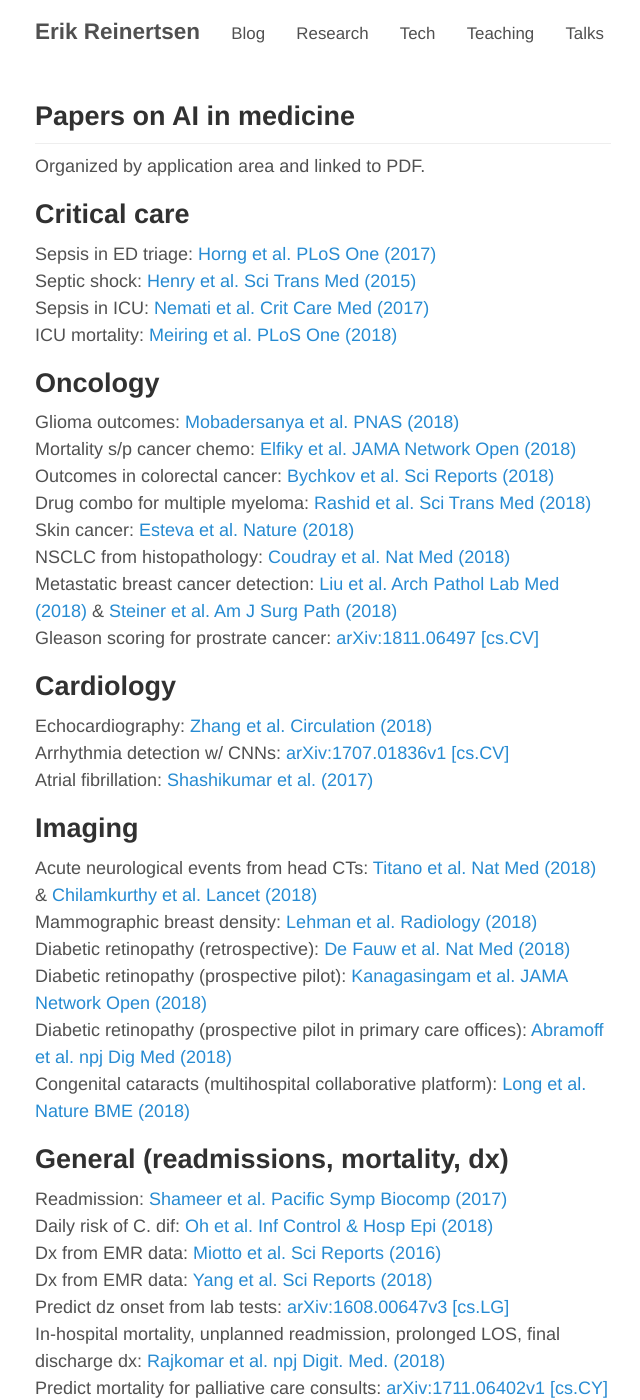
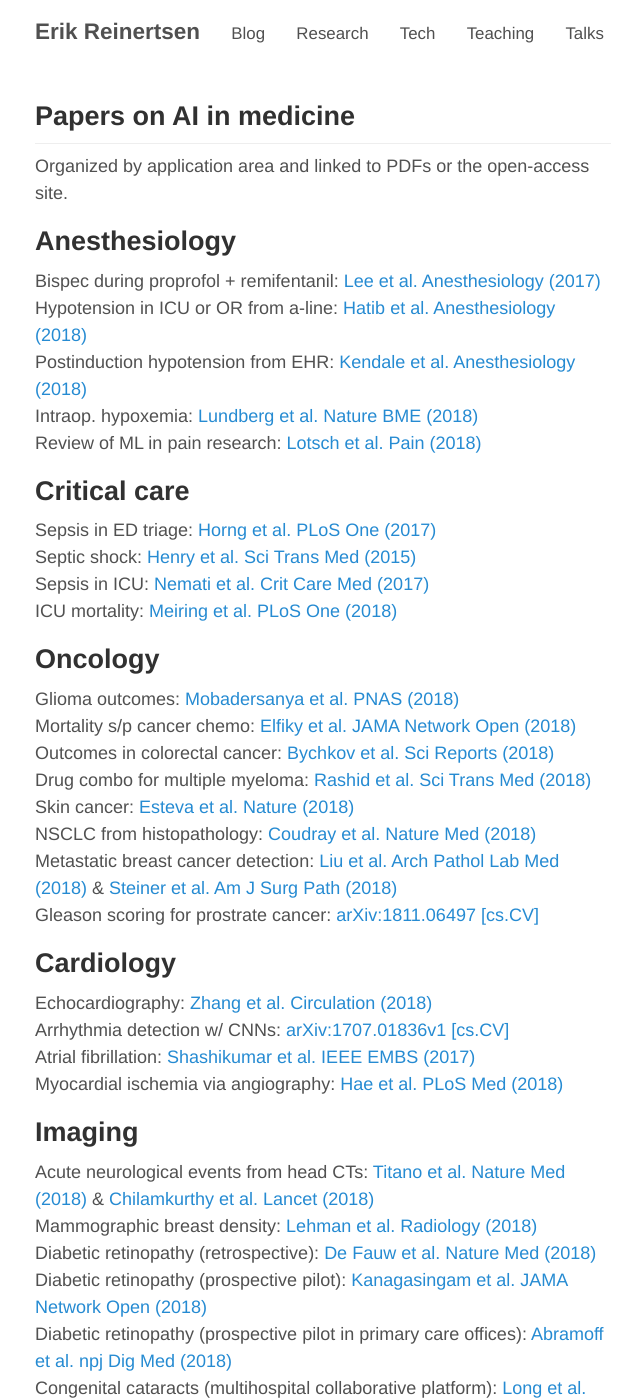
Before and after one commit to erikr/erikr.github.io, a Jekyll site: the page built from _posts/2018-08-03-AI-medicine-papers.md, in a window 1280 px wide and 1400 px high. Shown: the whole window, without its empty margins (317-957 px from the left). Built offline with Jekyll 4.4.1, drawn with Linux system fonts in a browser that asks for light colours; nearby versions of some CDN libraries; some of the changed text lies outside the part shown.

Commit message:
Update 2018-08-03-AI-medicine-papers.md
added anesthesia papers plus few more in other areas

```diff
--- a/_posts/2018-08-03-AI-medicine-papers.md
+++ b/_posts/2018-08-03-AI-medicine-papers.md
@@ -4,7 +4,15 @@
 tags: medicine
 ---
 
-Organized by application area and linked to PDF.
+Organized by application area and linked to PDFs or the open-access site.
+
+
+## Anesthesiology
+Bispec during proprofol + remifentanil: [Lee et al. Anesthesiology (2017)](/papers/lee.pdf)
+Hypotension in ICU or OR from a-line: [Hatib et al. Anesthesiology (2018)](/papers/hatib.pdf)
+Postinduction hypotension from EHR: [Kendale et al. Anesthesiology (2018)](/papers/kendale.pdf)
+Intraop. hypoxemia: [Lundberg et al. Nature BME (2018)](/papers/lundberg.pdf)
+Review of ML in pain research: [Lotsch et al. Pain (2018)](/papers/lotsch.pdf)
 
 
 ## Critical care
@@ -14,29 +22,33 @@
 Sepsis in ICU: [Nemati et al. Crit Care Med (2017)](/papers/nemati.pdf)
 ICU mortality: [Meiring et al. PLoS One (2018)](/papers/meiring.pdf)
 
+
 ## Oncology
 Glioma outcomes: [Mobadersanya et al. PNAS (2018)](/papers/mobadersany.pdf)
 Mortality s/p cancer chemo: [Elfiky et al. JAMA Network Open (2018)](/papers/elfiky.pdf)
 Outcomes in colorectal cancer: [Bychkov et al. Sci Reports (2018)](/papers/bychkov.pdf)
 Drug combo for multiple myeloma: [Rashid et al. Sci Trans Med (2018)](/papers/rashid.pdf)
 Skin cancer: [Esteva et al. Nature (2018)](/papers/esteva.pdf)
-NSCLC from histopathology: [Coudray et al. Nat Med (2018)](/papers/coudray.pdf)
+NSCLC from histopathology: [Coudray et al. Nature Med (2018)](/papers/coudray.pdf)
 Metastatic breast cancer detection: [Liu et al. Arch Pathol Lab Med (2018)](/papers/liu.pdf) & [Steiner et al. Am J Surg Path (2018)](/papers/steiner.pdf)
 Gleason scoring for prostrate cancer: [arXiv:1811.06497 [cs.CV]](https://arxiv.org/abs/1811.06497)
+
 
 ## Cardiology
 Echocardiography: [Zhang et al. Circulation (2018)](/papers/zhang.pdf)
 Arrhythmia detection w/ CNNs: [arXiv:1707.01836v1 [cs.CV]](https://arxiv.org/abs/1707.01836)
-Atrial fibrillation: [Shashikumar et al. (2017)](/papers/shashikumar.pdf)
+Atrial fibrillation: [Shashikumar et al. IEEE EMBS (2017)](/papers/shashikumar.pdf)
+Myocardial ischemia via angiography: [Hae et al. PLoS Med (2018)](https://journals.plos.org/plosmedicine/article?id=10.1371/journal.pmed.1002693)
 
 
 ## Imaging
-Acute neurological events from head CTs: [Titano et al. Nat Med (2018)](/papers/titano.pdf) & [Chilamkurthy et al. Lancet (2018)](/papers/chilamkurthy.pdf)
+Acute neurological events from head CTs: [Titano et al. Nature Med (2018)](/papers/titano.pdf) & [Chilamkurthy et al. Lancet (2018)](/papers/chilamkurthy.pdf)
 Mammographic breast density: [Lehman et al. Radiology (2018)](/papers/lehman.pdf)
-Diabetic retinopathy (retrospective): [De Fauw et al. Nat Med (2018)](/papers/defauw.pdf)
+Diabetic retinopathy (retrospective): [De Fauw et al. Nature Med (2018)](/papers/defauw.pdf)
 Diabetic retinopathy (prospective pilot): [Kanagasingam et al. JAMA Network Open (2018)](/papers/kanagasingam.pdf)
 Diabetic retinopathy (prospective pilot in primary care offices): [Abramoff et al. npj Dig Med (2018)](/papers/abramoff.pdf)
 Congenital cataracts (multihospital collaborative platform): [Long et al. Nature BME (2018)](/papers/long.pdf)
+Chest radiograph diagnosis: [Rajpurkar et al. PLoS Med. (2018)](https://journals.plos.org/plosmedicine/article?id=10.1371/journal.pmed.1002686)
 
 ## General (readmissions, mortality, dx)
 Readmission: [Shameer et al. Pacific Symp Biocomp (2017)](/papers/shameer.pdf)
@@ -44,8 +56,10 @@
 Dx from EMR data: [Miotto et al. Sci Reports (2016)](/papers/miotto.pdf)
 Dx from EMR data: [Yang et al. Sci Reports (2018)](/papers/yang.pdf)
 Predict dz onset from lab tests: [arXiv:1608.00647v3 [cs.LG]](https://arxiv.org/abs/1608.00647)
-In-hospital mortality, unplanned readmission, prolonged LOS, final discharge dx: [Rajkomar et al. npj Digit. Med. (2018)](/papers/rajkomar.pdf)
-Predict mortality for palliative care consults: [arXiv:1711.06402v1 [cs.CY]](https://arxiv.org/abs/1711.06402)
+In-hospital mortality, unplanned readmission, prolonged LOS, final discharge dx: [Rajkomar et al. npj Digit Med (2018)](/papers/rajkomar.pdf)
+Mortality for palliative care consults: [arXiv:1711.06402v1 [cs.CY]](https://arxiv.org/abs/1711.06402)
+ED admission from EMR: [Rahimian et al. PLoS Med. (2018)](https://journals.plos.org/plosmedicine/article?id=10.1371/journal.pmed.1002695)
+Relationship between IgE to specific allergens and asthma: [Platts-Mills & Perzanowski. PLoS Med. (2018)](https://journals.plos.org/plosmedicine/article?id=10.1371/journal.pmed.1002696)
 
 
 ## Neuro & psych
@@ -54,5 +68,5 @@
 Suicide: [Walsh et al. Clin Psych Sci (2017)](/papers/walsh.pdf)
 Delirium: [Wong et al. JAMA Network Open (2018)](/papers/wong.pdf)
 Schizophrenia from HR data: [Reinertsen et al. Phys Meas (2017)](/papers/reinertsen.pdf)
-Schizophrenia using graph theory on wearables data: [Reinertsen et al. Phys Meas (2018)](http://iopscience.iop.org/article/10.1088/1361-6579/aae1ed)
+Schizophrenia from wearables data: [Reinertsen et al. Phys Meas (2018)](http://iopscience.iop.org/article/10.1088/1361-6579/aae1ed)
 PTSD from HR data: [Reinertsen et al. Phys Meas (2017)](http://iopscience.iop.org/article/10.1088/1361-6579/aa6e9c)
```
